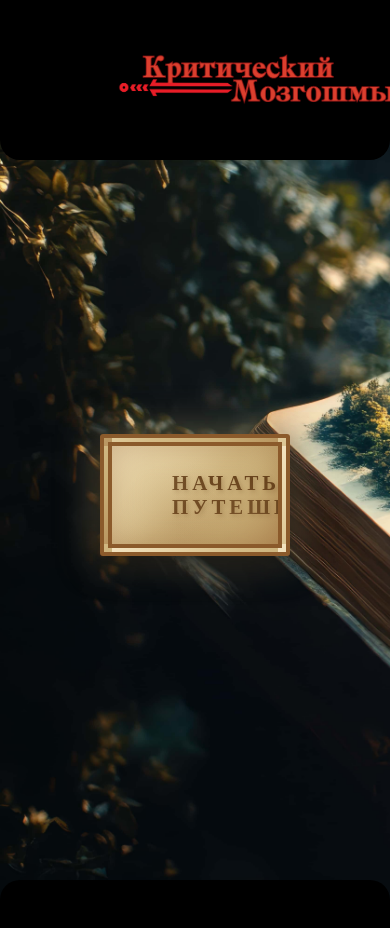
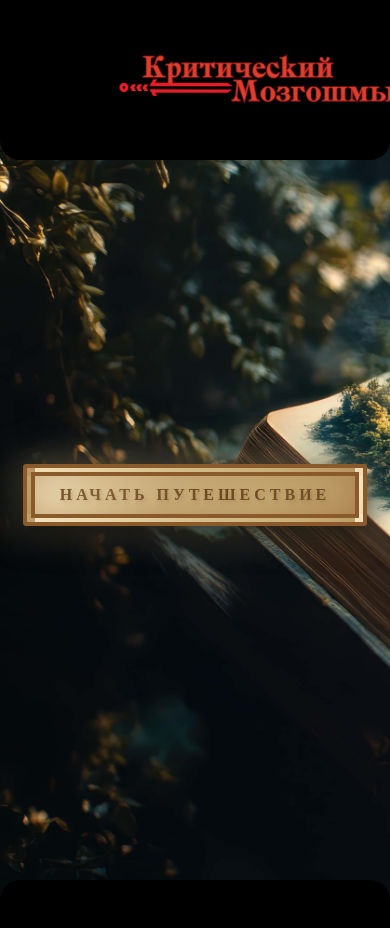
Before and after one commit to Finnimonius/react-ai-dnd-project, a React (Vite) app: page /play/1 in a window 390 px wide. Shown: the top 928 px of the page. Built offline with nearby package versions, Linux system fonts and the light colour scheme.

Commit message:
style(GameMain): implement mobile styles

```diff
--- a/src/components/game/GameMain.css
+++ b/src/components/game/GameMain.css
@@ -1,4 +1,4 @@
-.hero-container {
+.container {
     display: flex;
     align-items: center;
     justify-content: center;
@@ -67,3 +67,20 @@
         0 8px 20px rgba(0, 0, 0, 0.6),
         0 0 30px rgba(212, 188, 135, 0.4);
 }
+
+@media (max-width: 700px) {
+    .container {
+        padding: 50px 50px 100px 50px;
+    }
+}
+
+@media (max-width: 500px) {
+    .container {
+        padding: 50px 15px 100px 15px;
+    }
+
+    .hero-btn {
+        padding: 10px 25px;
+        font-size: 1rem;
+    }
+}
--- a/src/components/game/GameMain.jsx
+++ b/src/components/game/GameMain.jsx
@@ -2,10 +2,8 @@ import './GameMain.css'
 
 export default function GameMain({ onStartCreation }) {
     return (
-        <section className='hero'>
-            <div className='hero-container'>
-                <button className='hero-btn' onClick={onStartCreation}>Начать путешествие</button>
-            </div>
-        </section>
+        <div className='container'>
+            <button className='hero-btn' onClick={onStartCreation}>Начать путешествие</button>
+        </div>
     )
 }
--- a/src/pages/Game.jsx
+++ b/src/pages/Game.jsx
@@ -4,6 +4,7 @@ import RaceSelection from "../components/game/RaceSelection"
 import Gameplay from '../components/game/Gameplay'
 import { useNavigate, useParams, Navigate } from "react-router-dom"
 import { useCharacterStore } from "../components/stores/characterStore"
+import './Game.css'
 
 export default function Game() {
     const navigate = useNavigate()
@@ -37,11 +38,11 @@ export default function Game() {
     }
 
     return (
-        <>
-            {currentScreen === 'main' && <GameMain onStartCreation={() => goToStep('class')} />}
-            {currentScreen === 'class-selection' && <ClassSelection onNext={() => goToStep('race')} onBack={goBack} />}
-            {currentScreen === 'race-selection' && <RaceSelection onNext={() => goToStep('game')} onBack={goBack} />}
-            {currentScreen === 'gameplay' && <Gameplay onBack={goBack} />}
-        </>
+        <section className='hero'>
+                {currentScreen === 'main' && <GameMain onStartCreation={() => goToStep('class')} />}
+                {currentScreen === 'class-selection' && <ClassSelection onNext={() => goToStep('race')} onBack={goBack} />}
+                {currentScreen === 'race-selection' && <RaceSelection onNext={() => goToStep('game')} onBack={goBack} />}
+                {currentScreen === 'gameplay' && <Gameplay onBack={goBack} />}
+        </section>
     )
 }
```
Also changed, not shown: src/pages/Game.css (added).
